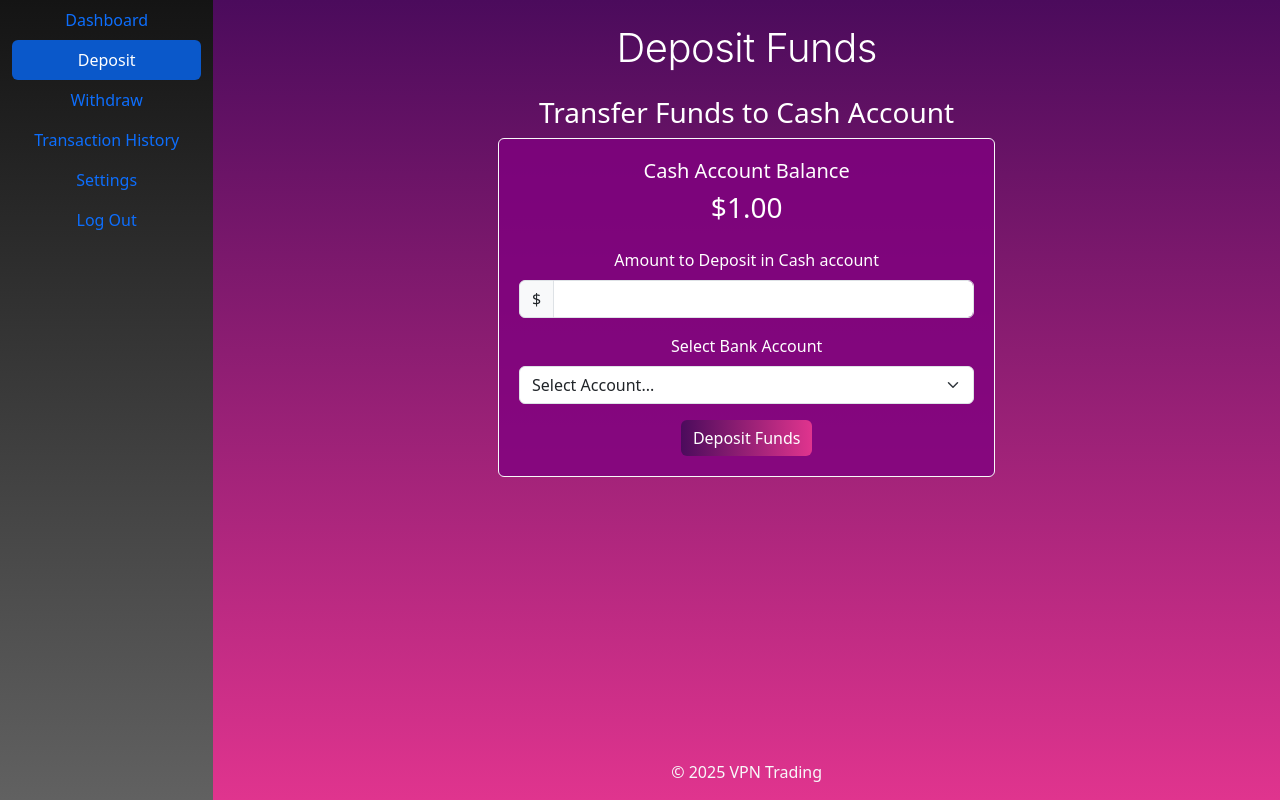
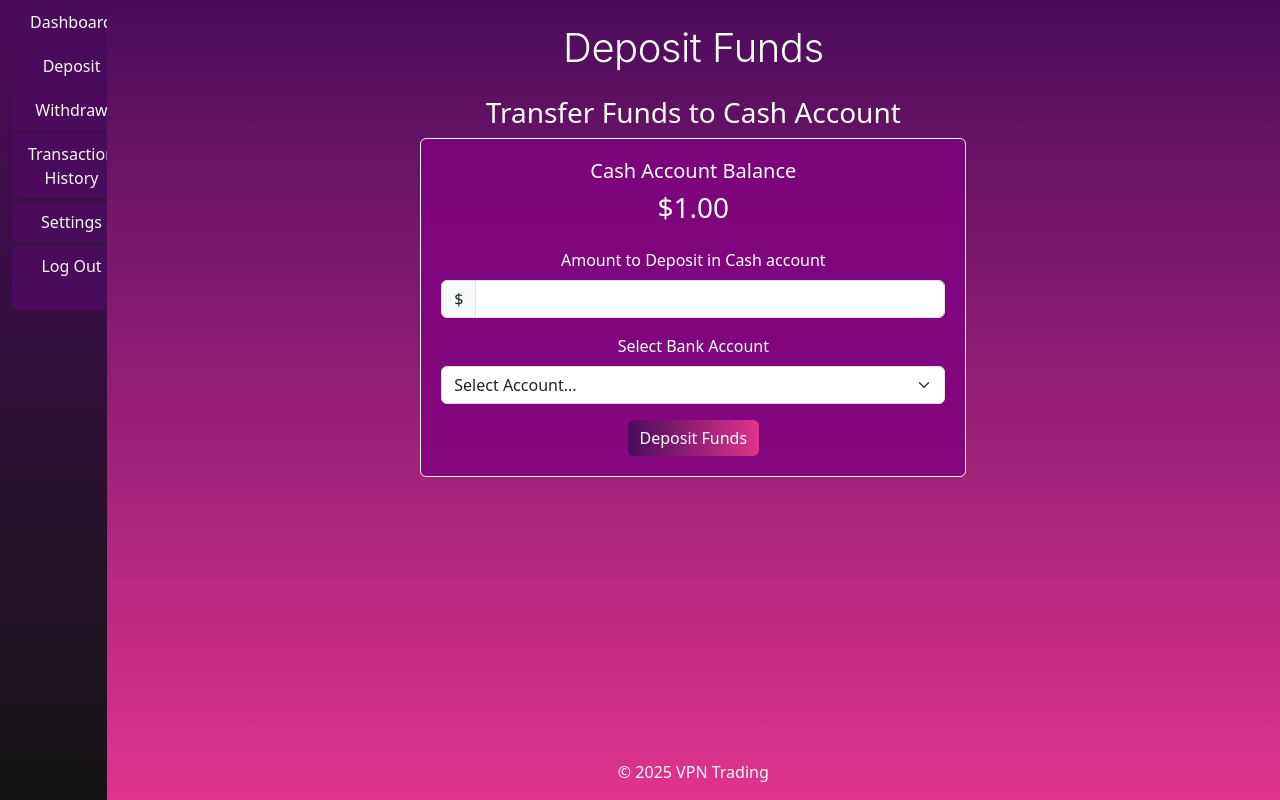
Before and after one commit to TrioStuds/Capstone-Git-Repo, a Flask app: page /deposit in a window 1280 px wide. Run offline with Flask 3, Linux system fonts and the light colour scheme; the visitor is signed in with stand-in values (Sample User, id 1); tables that the repository leaves empty hold one stand-in row (values such as "Sample post").

Commit message:
Modified Sidebars
Edited base_customer and base_admin sidebar panels to be shorter in length and to have a color combination that compliments the website

```diff
--- a/templates/base_customer.html
+++ b/templates/base_customer.html
@@ -10,17 +10,53 @@
 <body>
   <div class="container-fluid">
     <div class="row">
-      <div class="col-2 bg-dark min-vh-100 d-flex flex-column" style="background: linear-gradient(180deg, #141414, #616161);">
+      <div class="col-1 d-flex flex-column" style="background: linear-gradient(180deg, #4B0B5C, #141414);">
           <nav class="nav flex-column">
-            <a class="nav-link btn btn-primary {% if request.endpoint == 'customer_home' %}active{% endif %}" href="{{ url_for('customer_home') }}">Dashboard</a>
-            <a class="nav-link btn btn-primary {% if request.endpoint == 'deposit' %}active{% endif %}" href="{{ url_for('deposit') }}">Deposit</a>
-            <a class="nav-link btn btn-primary {% if request.endpoint == 'withdraw' %}active{% endif %}" href="{{ url_for('withdraw') }}">Withdraw</a>
-            <a class="nav-link btn btn-primary {% if request.endpoint == 'transactions' %}active{% endif %}" href="{{ url_for('transactions') }}">Transaction History</a>
-            <a class="nav-link btn btn-primary {% if request.endpoint == 'settings' %}active{% endif %}" href="{{ url_for('settings') }}">Settings</a>
-            <a class="nav-link btn btn-primary" href="{{ url_for('logout') }}">Log Out</a>
+              <a class="nav-link text-light text-center {% if request.endpoint == 'customer_home' %}active{% endif %}"
+                href="{{ url_for('customer_home') }}"
+                style="background-color: #4B0B5C !important; transition: background-color 0.3s; margin: 2px 0; border-radius: 5px;"
+                onmouseover="this.style.setProperty('background-color', '#E0348E', 'important')"
+                onmouseout="this.style.setProperty('background-color', '#4B0B5C', 'important')">
+                  Dashboard
+              </a>
+              <a class="nav-link text-light text-center {% if request.endpoint == 'deposit' %}active{% endif %}"
+                href="{{ url_for('deposit') }}"
+                style="background-color: #4B0B5C !important; transition: background-color 0.3s; margin: 2px 0; border-radius: 5px;"
+                onmouseover="this.style.setProperty('background-color', '#E0348E', 'important')"
+                onmouseout="this.style.setProperty('background-color', '#4B0B5C', 'important')">
+                Deposit
+              </a>
+              <a class="nav-link text-light text-center {% if request.endpoint == 'withdraw' %}active{% endif %}"
+                href="{{ url_for('withdraw') }}"
+                style="background-color: #4B0B5C !important; transition: background-color 0.3s; margin: 2px 0; border-radius: 5px;"
+                onmouseover="this.style.setProperty('background-color', '#E0348E', 'important')"
+                onmouseout="this.style.setProperty('background-color', '#4B0B5C', 'important')">
+                Withdraw
+              </a>
+              <a class="nav-link text-light text-center {% if request.endpoint == 'transactions' %}active{% endif %}"
+                href="{{ url_for('transactions') }}"
+                style="background-color: #4B0B5C !important; transition: background-color 0.3s; margin: 2px 0; border-radius: 5px;"
+                onmouseover="this.style.setProperty('background-color', '#E0348E', 'important')"
+                onmouseout="this.style.setProperty('background-color', '#4B0B5C', 'important')">
+                Transaction History
+              </a>
+              <a class="nav-link text-light text-center {% if request.endpoint == 'settings' %}active{% endif %}"
+                href="{{ url_for('settings') }}"
+                style="background-color: #4B0B5C !important; transition: background-color 0.3s; margin: 2px 0; border-radius: 5px;"
+                onmouseover="this.style.setProperty('background-color', '#E0348E', 'important')"
+                onmouseout="this.style.setProperty('background-color', '#4B0B5C', 'important')">
+                Settings
+              </a>
+              <a class="nav-link text-light text-center"
+                href="{{ url_for('logout') }}"
+                style="background-color: #4B0B5C !important; transition: background-color 0.3s; margin: 2px 0; border-radius: 5px;"
+                onmouseover="this.style.setProperty('background-color', '#E0348E', 'important')"
+                onmouseout="this.style.setProperty('background-color', '#4B0B5C', 'important')">
+                Log Out
+              </a>
           </nav>
       </div>
-      <div class="col-10 min-vh-100 d-flex flex-column" style="background: linear-gradient(180deg, #4B0B5C, #E0348E);">
+      <div class="col-11 min-vh-100 d-flex flex-column" style="background: linear-gradient(180deg, #4B0B5C, #E0348E);">
           <div class="text-center mt-4">
               <h1 style="font-family: -apple-system, BlinkMacSystemFont, 'Segoe UI', Roboto, Helvetica, Arial, sans-serif; font-weight: 300; letter-spacing: -0.5px; color: white;">{% block page_header %}{% endblock %}</h1>
               {% block content %}{% endblock %}
```
Also changed, not shown: templates/base_admin.html (+22 -5 lines).
